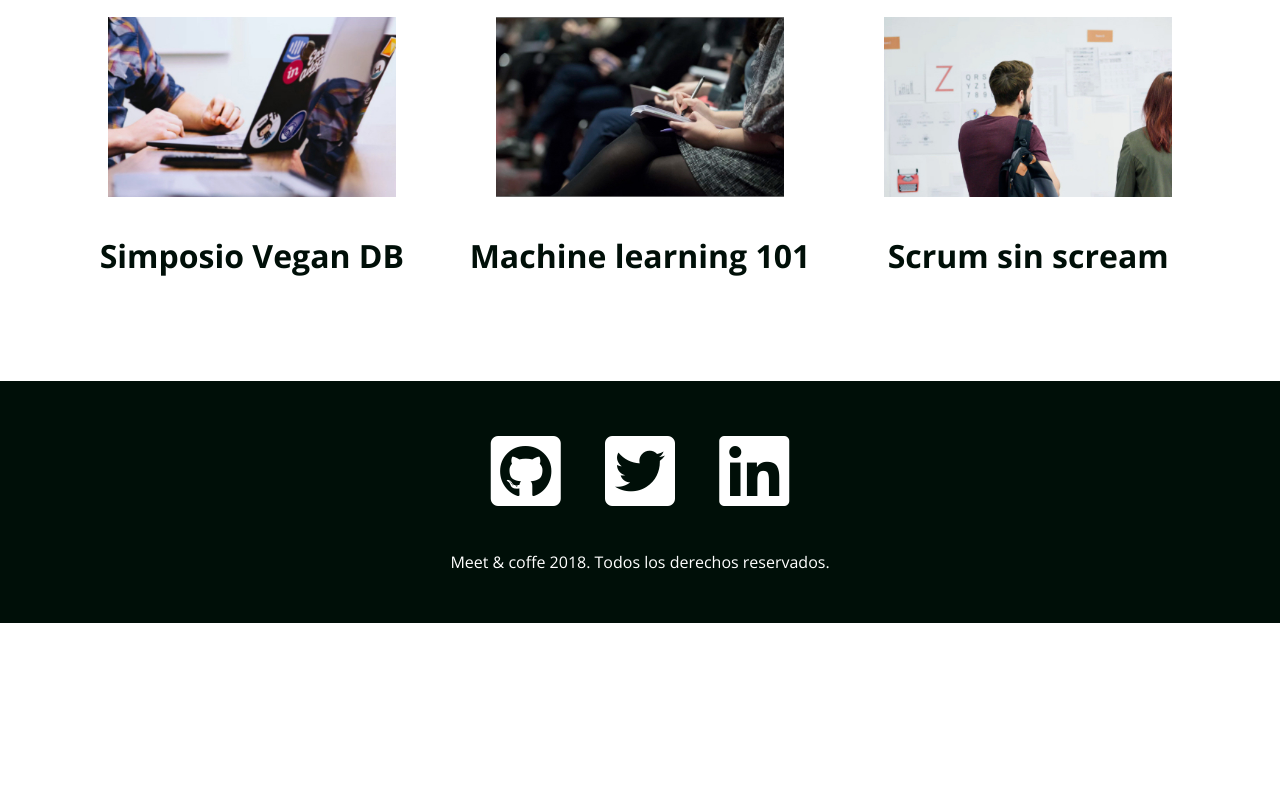
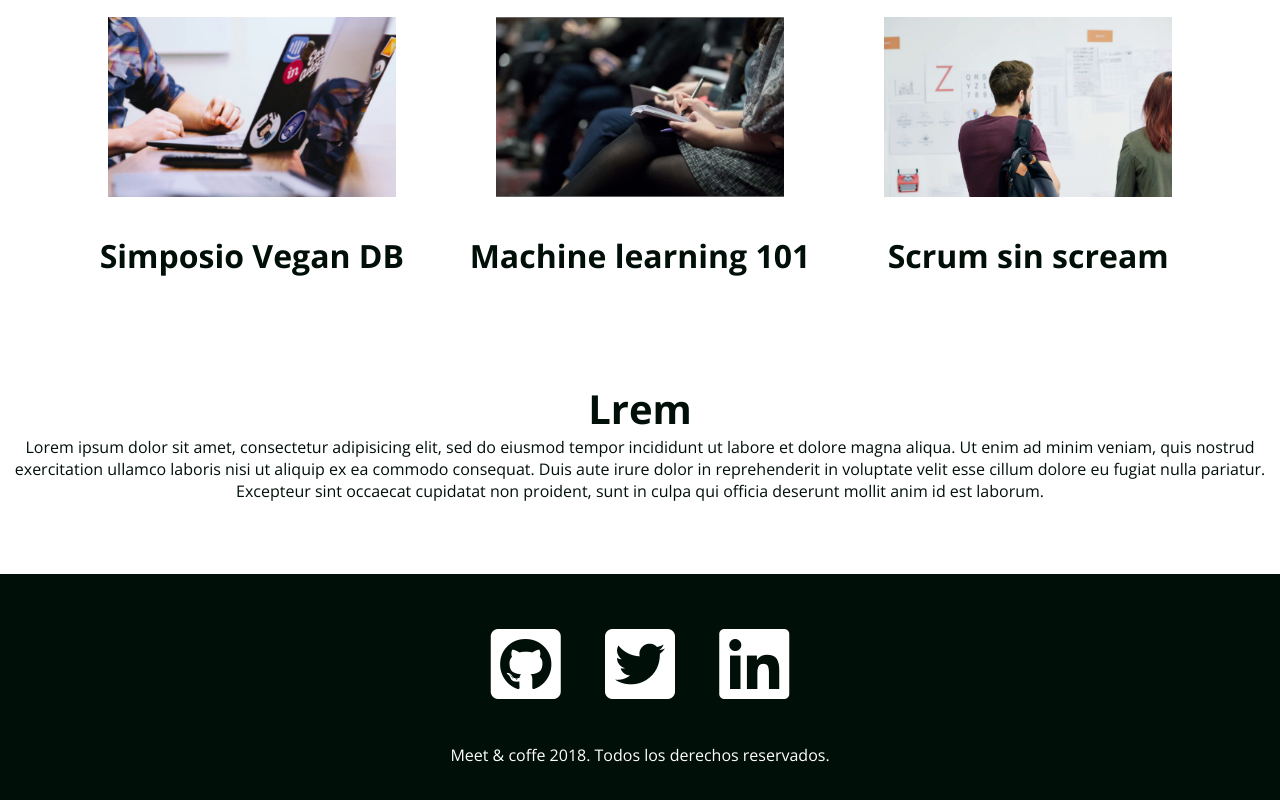
Before and after one commit to chmellado/mett-coffe, a plain HTML site: page index.html in a window 1280 px wide. Shown: the part 1547-2347 px from the top of the page. Before the commit the page ends 2170 px from the top, so only its background shows below. Drawn offline with nearby package versions, Linux system fonts and the light colour scheme.

Commit message:
Agrega new texto a el index del projecto meet&Coffe, added new text to he index meet&coffe project

```diff
--- a/index.html
+++ b/index.html
@@ -66,6 +66,12 @@
 		</article>
   </section>
 
+<section>
+<h2>Lrem</h2>
+<p>Lorem ipsum dolor sit amet, consectetur adipisicing elit, sed do eiusmod tempor incididunt ut labore et dolore magna aliqua. Ut enim ad minim veniam, quis nostrud exercitation ullamco laboris nisi ut aliquip ex ea commodo consequat. Duis aute irure dolor in reprehenderit in voluptate velit esse cillum dolore eu fugiat nulla pariatur. Excepteur sint occaecat cupidatat non proident, sunt in culpa qui officia deserunt mollit anim id est laborum.</p>
+</section>
+
+
 	<footer id="contacto" class="oscuro">
 		<a href="https://github.com"><i class="fab fa-github-square fa-5x"></i></a>
 		<a href="https://twitter.com"><i class="fab fa-twitter-square fa-5x"></i></a>
```
